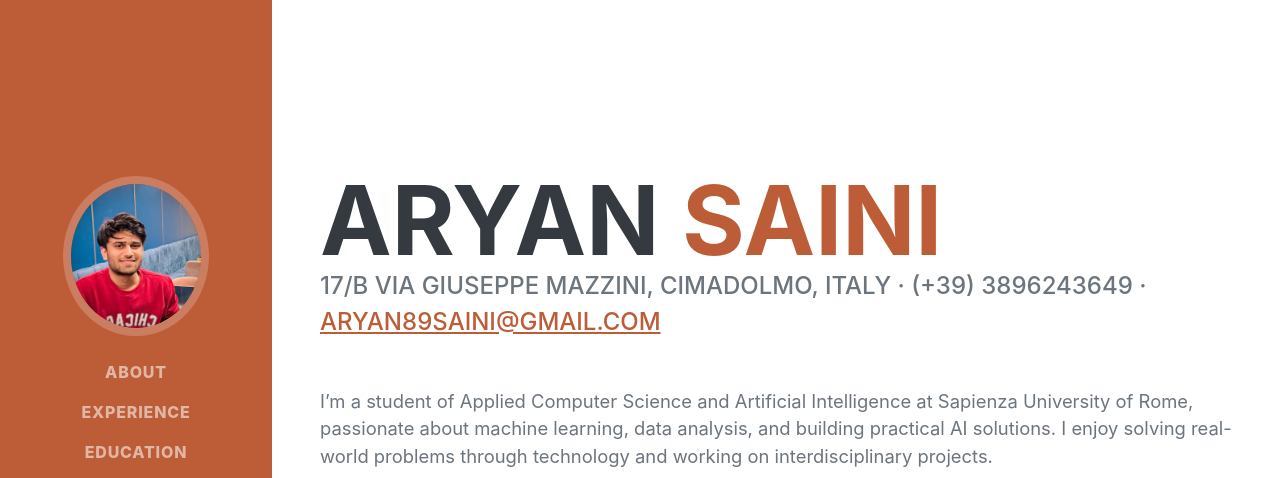
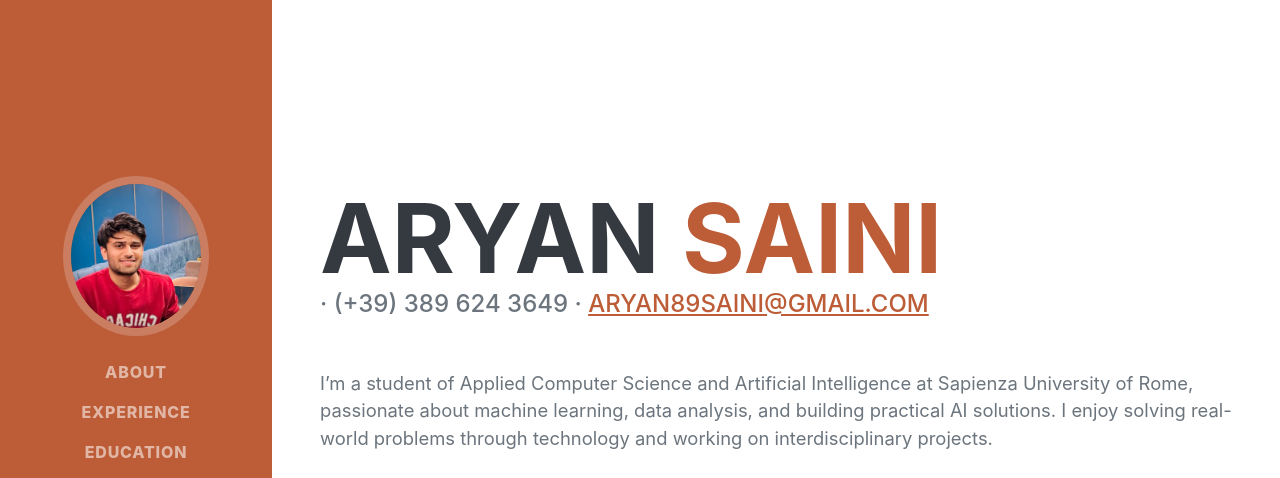
Before and after one commit to asaini281/asaini281.github.io, a plain HTML site: page index.html in a window 1280 px wide. Shown: the top 478 px of the page. Drawn offline with nearby package versions, Linux system fonts and the light colour scheme; a web font is replaced by a local one.

Commit message:
Updated contact details and other content

```diff
--- a/index.html
+++ b/index.html
@@ -45,7 +45,7 @@
 						<span class="text-primary">Saini</span>
 					</h1>
 					<div class="subheading mb-5">
-						17/B Via Giuseppe Mazzini, Cimadolmo, Italy · (+39) 3896243649 ·
+						 · (+39) 389 624 3649 ·
 						<a href="mailto:aryan89saini@gmail.com">aryan89saini@gmail.com</a>
 					</div>
                     <p class="lead mb-5"><p class="lead mb-5">I’m a student of Applied Computer Science and Artificial Intelligence at Sapienza University of Rome, passionate about machine learning, data analysis, and building practical AI solutions. I enjoy solving real-world problems through technology and working on interdisciplinary projects.</p>
```
